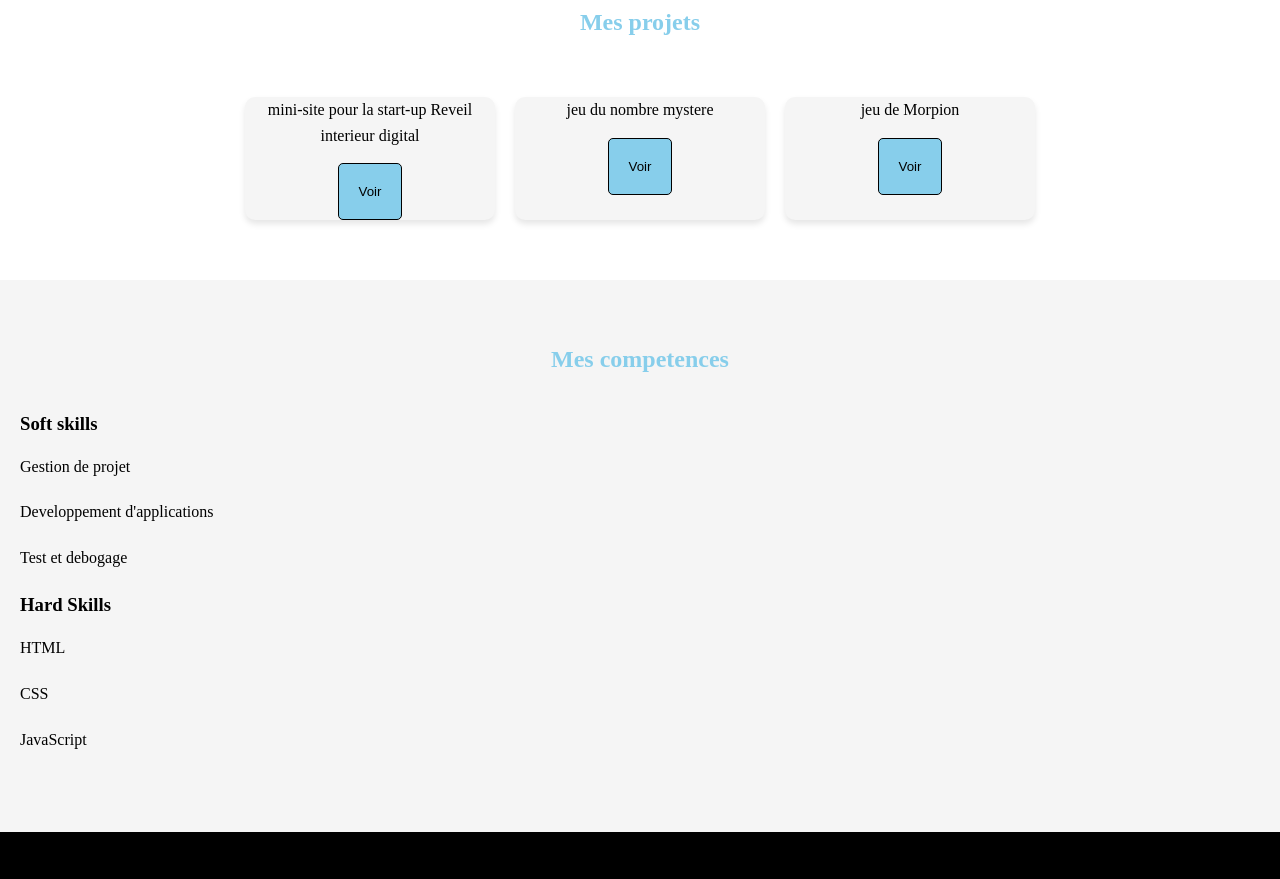
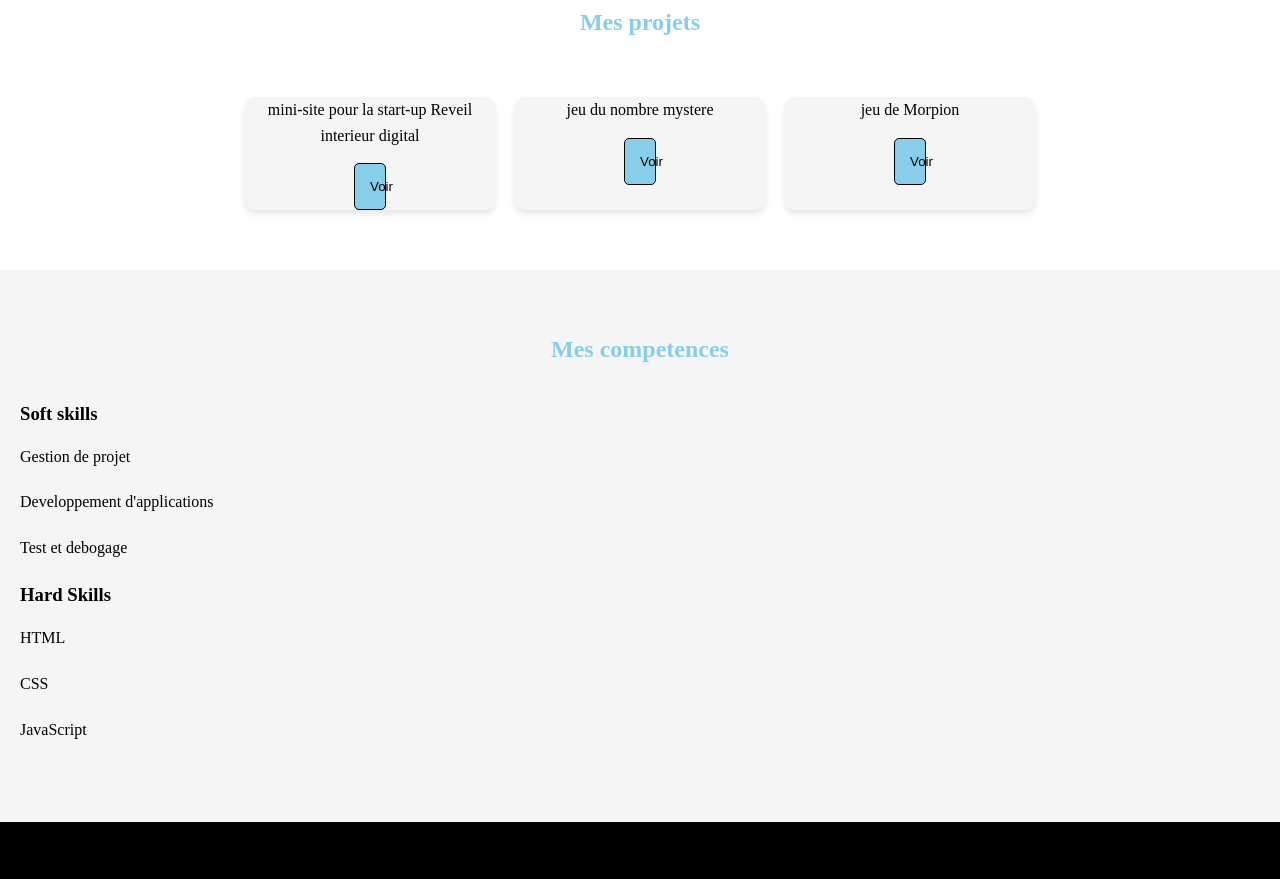
Before and after one commit to MorganeNgomen/Mon-porfolio, a plain HTML site: page index.html in a window 1280 px wide. Shown: the part 878-1757 px from the top of the page. Drawn offline with Linux system fonts and the light colour scheme.

Commit message:
Update Projet.css

```diff
--- a/Projet.css
+++ b/Projet.css
@@ -120,9 +120,10 @@ header nav a:hover {
   background:skyblue;
   color: black;
   border: 1px solid;
-  padding: 20px;
+  padding: 15px;
   border-radius: 5px;
   cursor: pointer;
+  width: 30px
 }
 .projet-jeu button:hover {
   background: #00b3b3;
```
